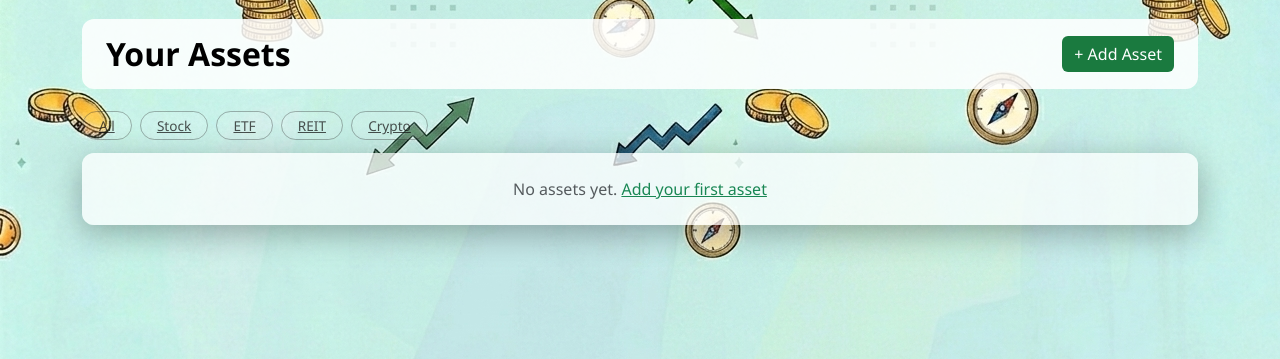
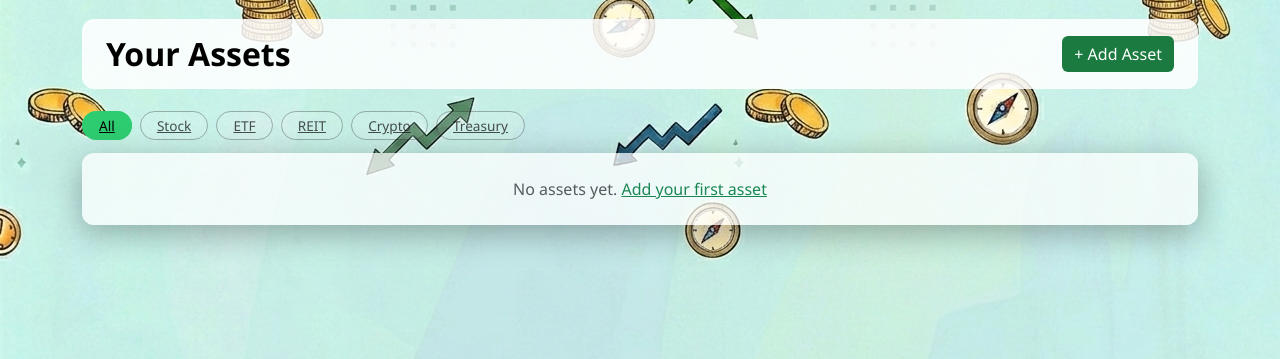
Before and after one commit to DonMarcao/ezinvester, a Django app: page /assets/ in a window 1280 px wide. Shown: the part 61-420 px from the top of the page. Run offline with Django 5.2, Linux system fonts and the light colour scheme; the visitor is signed in with stand-in values (Sample User, id 1); data that the repository does not hold is empty.

Commit message:
UI polish: form-control styling, active filter highlight

```diff
--- a/portfolio/templates/portfolio/asset_list.html
+++ b/portfolio/templates/portfolio/asset_list.html
@@ -11,11 +11,12 @@
 
 <!-- Filter -->
 <div class="mb-3">
-    <a href="{% url 'asset_list' %}" class="filter-btn me-1">All</a>
-    <a href="?type=STOCK" class="filter-btn me-1">Stock</a>
-    <a href="?type=ETF" class="filter-btn me-1">ETF</a>
-    <a href="?type=REIT" class="filter-btn me-1">REIT</a>
-    <a href="?type=CRYPTO" class="filter-btn me-1">Crypto</a>
+    <a href="{% url 'asset_list' %}" class="filter-btn me-1 {% if not selected_type %}active{% endif %}">All</a>
+    <a href="?type=STOCK" class="filter-btn me-1 {% if selected_type == 'STOCK' %}active{% endif %}">Stock</a>
+    <a href="?type=ETF" class="filter-btn me-1 {% if selected_type == 'ETF' %}active{% endif %}">ETF</a>
+    <a href="?type=REIT" class="filter-btn me-1 {% if selected_type == 'REIT' %}active{% endif %}">REIT</a>
+    <a href="?type=CRYPTO" class="filter-btn me-1 {% if selected_type == 'CRYPTO' %}active{% endif %}">Crypto</a>
+    <a href="?type=TREASURY" class="filter-btn {% if selected_type == 'TREASURY' %}active{% endif %}">Treasury</a>
 </div>
 
 {% if assets %}
--- a/portfolio/views.py
+++ b/portfolio/views.py
@@ -53,8 +53,10 @@ def asset_list(request):
     asset_type = request.GET.get('type')
     if asset_type:
         assets = assets.filter(asset_type=asset_type)
-    return render(request, 'portfolio/asset_list.html', {'assets': assets})
-
+    return render(request, 'portfolio/asset_list.html', {
+        'assets': assets,
+        'selected_type': asset_type or '',
+    })
 
 @login_required
 def asset_add(request):
```
